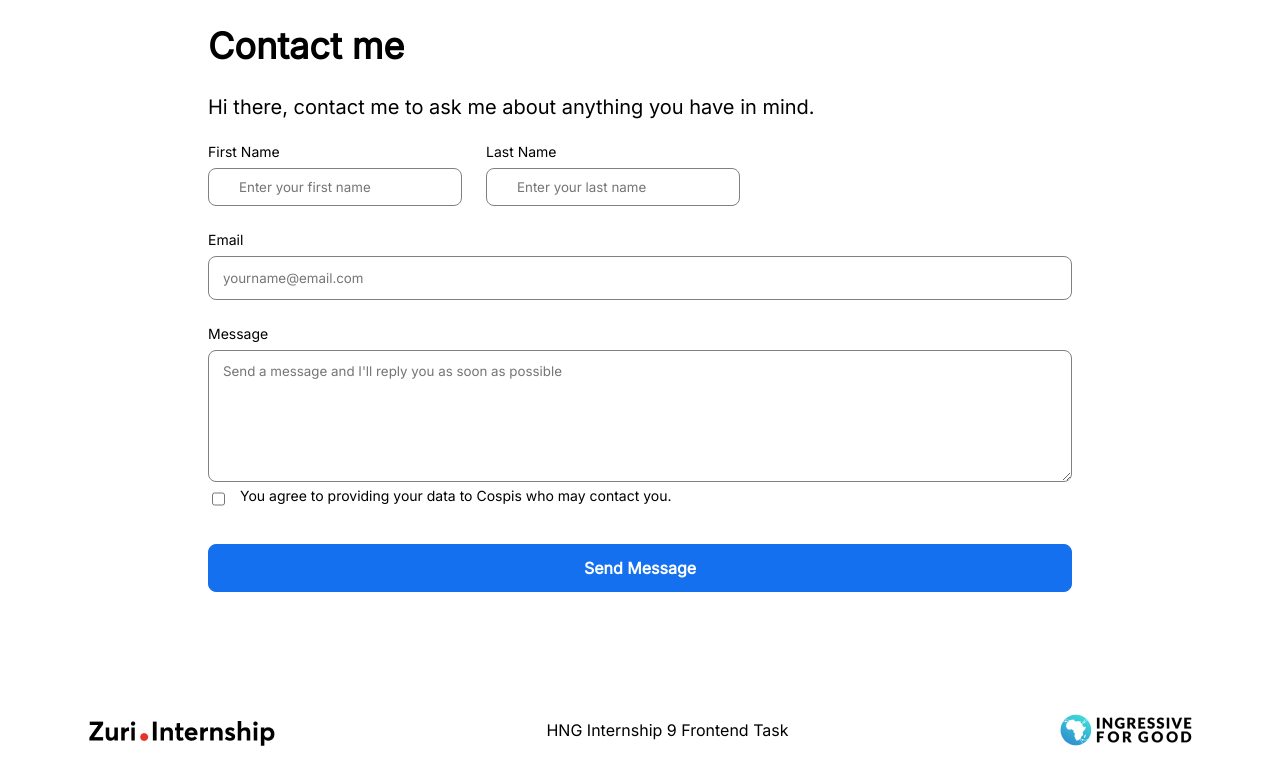
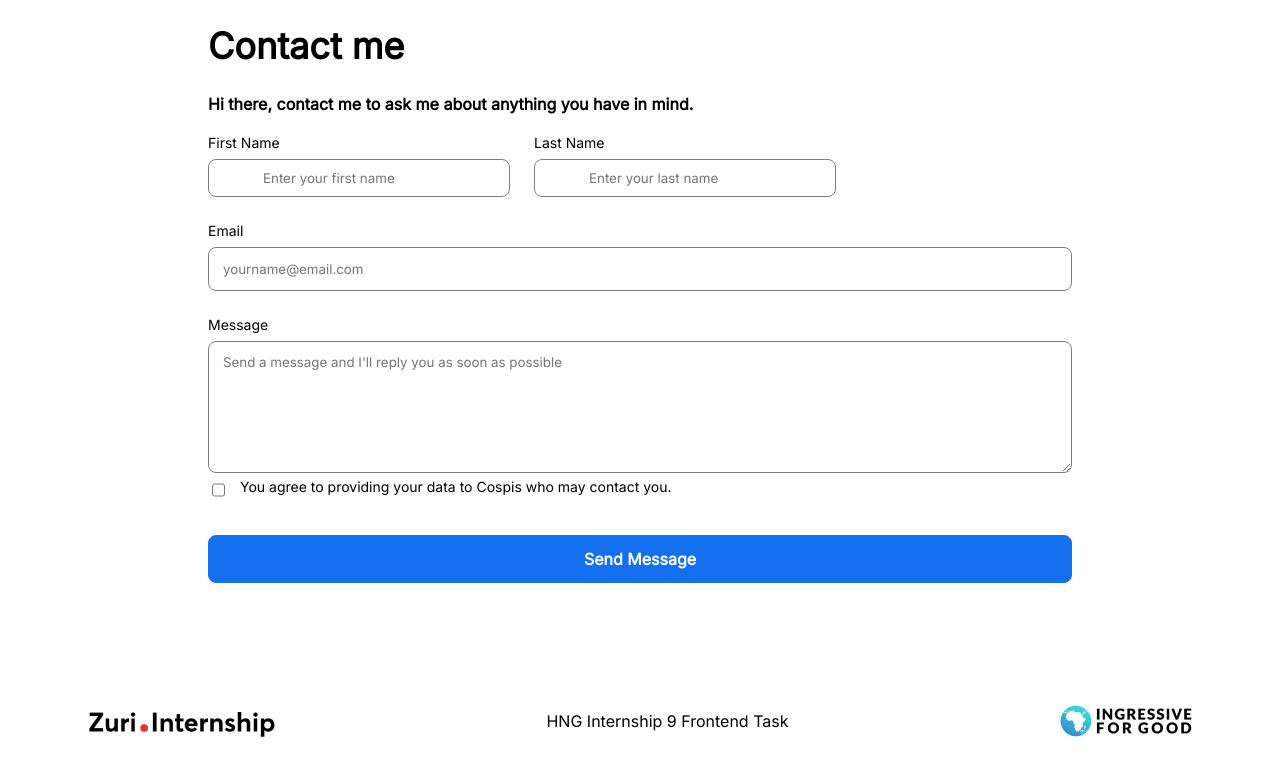
Before and after one commit to Cospis/Front-End-Stage-1-Task, a React (Create React App) app: page /contact in a window 1280 px wide. Shown: the top 784 px of the page. Built offline with nearby package versions, Linux system fonts and the light colour scheme.

Commit message:
Update index.css

```diff
--- a/src/index.css
+++ b/src/index.css
@@ -142,7 +142,7 @@ label{
   margin-bottom: 24px;
   box-sizing: border-box;
   border: grey 1px solid;
-  padding: 10px 30px;
+  padding: 10px 54px;
 }
 
 .footer{
@@ -163,9 +163,9 @@ font-size: 36px;
 line-height: 44px;
 }
 .contactus p{
-  font-weight: 400;
-  font-size: 20px;
-  line-height: 30px;
+  font-weight: bold;
+  font-size: 16px;
+  line-height: 25px;
   }
 .footercontainer{
   margin-top: 64px ;
```
